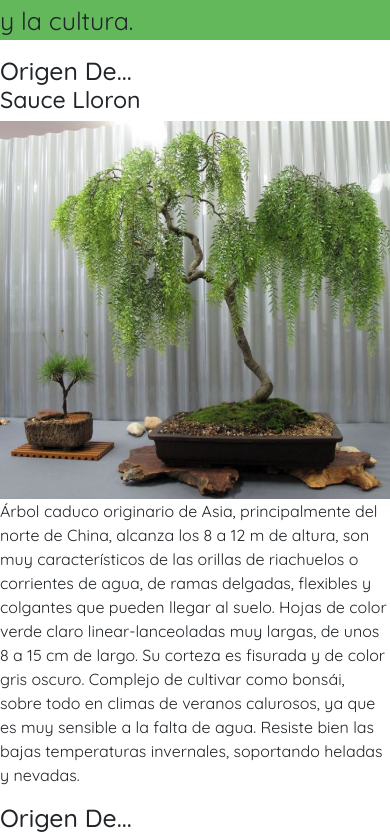
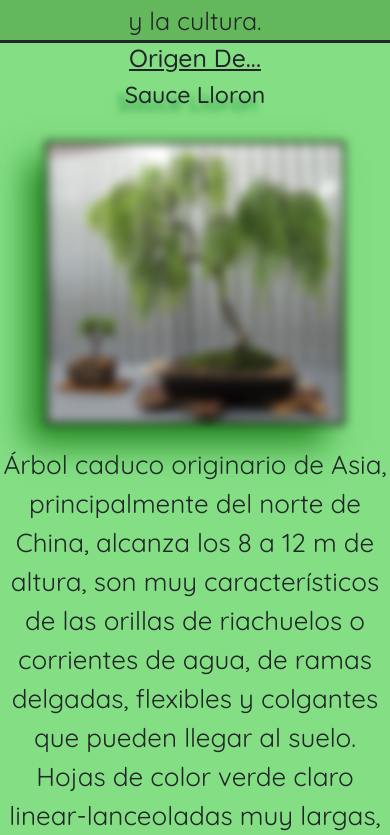
Before and after one commit to EnzoScorcia/PreEntrega3-Scorciapino-Massimo, a website: page pages/origen.html in a window 390 px wide. Shown: the part 2110-2945 px from the top of the page. Drawn offline with nearby package versions, Linux system fonts and the light colour scheme.

Commit message:
Version6

```diff
--- a/pages/origen.html
+++ b/pages/origen.html
@@ -77,13 +77,13 @@
             En resumen, el bonsái es una manifestación de la conexión entre el ser humano y la naturaleza, una expresión
             artística que trasciende el tiempo y la cultura.</p>
     </main>
-    <aside>
-
+    <aside class="asideorigen">
         <div class="saucelloron">
-            <h2 class="accordion-header">
+            <h2>
                 Origen De...
             </h2>
             <h3>Sauce Lloron</h3>
+            <div class="origenimgp">
                 <img src="../img/bonsai-sauce-lloron.jpg" alt="" width="400px" height="auto">
                 <p>Árbol caduco originario de Asia, principalmente del norte de China, alcanza los 8 a 12 m
                     de altura, son muy característicos de las orillas de riachuelos o corrientes de agua, de
@@ -95,12 +95,14 @@
                     soportando heladas y nevadas.
                 </p>
             </div>
-
+        </div>
+        <hr>
         <div class="olmochino">
-            <h2 class="">
+            <h2>
                 Origen De...
             </h2>
             <h3>Olmo Chino</h3>
+            <div class="origenimgp">
                 <img src="../img/olmochino.jpg" alt="" width="400px" height="auto">
                 <p>
                     El Olmo Chino (Ulmus Parviflora) es endémico del Sudeste Asiático y especialmente de
@@ -110,12 +112,14 @@
                     apropiada para el Bonsái.
                 </p>
             </div>
-
+        </div>
+<hr>
         <div class="pino">
-            <h2 class="">
+            <h2>
                 Origen De...
             </h2>
             <h3>Pino</h3>
+            <div class="origenimgp">
                 <img src="../img/bonsaipino.jpg" alt="" width="400px" height="auto">
                 <p>
                     El bonsái de pino es un símbolo de longevidad y fortaleza, originario de Japón. Estos
@@ -123,6 +127,7 @@
                     de la naturaleza en miniatura, una práctica artística que busca la armonía entre el ser
                     humano y su entorno.
                 </p>
+            </div>
         </div>
 
     </aside>
--- a/scss/base/_footer.scss
+++ b/scss/base/_footer.scss
@@ -26,6 +26,7 @@ footer {
 
             li {
                 a {
+                    margin: 10px;
                     color: black;
                     padding: 15px;
                     text-decoration: none;
@@ -33,8 +34,11 @@ footer {
                     font-size: 20px;
 
                     &:hover {
+                        border-radius: 20px;
+                        border: #0b1f08;
+                        border-style: solid;
                         background-color: #003800;
-                        color: black;
+                        color: rgb(255, 255, 255);
                         font-family: Quicksand, sans-serif;
                     }
                 }
--- a/scss/base/_mediaquery.scss
+++ b/scss/base/_mediaquery.scss
@@ -21,6 +21,11 @@
 
     .carousel-inner {
         width: 800px;
+    }
+
+    .asideorigen .origenimgp img{
+        width: 300px;
+        height: auto;
     }
 }
 
@@ -57,7 +62,7 @@ main .cultivo3 .textocultivo{
     }
 
     .foto1 img {
-        width: auto;
+        width: 300px;
         height: 425px;
     }
 
@@ -89,6 +94,14 @@ main .cultivo3 .textocultivo{
     main .parte3cul .imghojas{
         display: flex;
         justify-content: center;
+    }
+
+
+    .asideorigen .origenimgp{
+        display: flex;
+        flex-direction: column;
+        justify-content: center;
+        align-items: center;
     }
 }
 
@@ -186,6 +199,13 @@ main .cultivo3 .textocultivo{
     .foto4 img {
         width: 500px;
         height: auto;
+    }
+}
+
+@media screen and (max-width: 790px) {
+    .foot {
+        display: flex;
+        flex-direction: column;
     }
 }
 
--- a/scss/base/_pages.scss
+++ b/scss/base/_pages.scss
@@ -96,7 +96,11 @@
 
                 .foto1 {
                     grid-area: foto1;
+                    transition: 1s;
 
+                    &:hover {
+                        transform: scale(1.1);
+                    }
                     img {
                         border: #0b1f08;
                         border-style: solid;
@@ -105,7 +109,11 @@
 
                 .foto2 {
                     grid-area: foto2;
+                    transition: 1s;
 
+                    &:hover {
+                        transform: scale(1.1);
+                    }
                     img {
                         border: #0b1f08;
                         border-style: solid;
@@ -114,7 +122,11 @@
 
                 .foto3 {
                     grid-area: foto3;
+                    transition: 1s;
 
+                    &:hover {
+                        transform: scale(1.1);
+                    }
                     img {
                         border: #0b1f08;
                         border-style: solid;
@@ -123,7 +135,11 @@
 
                 .foto4 {
                     grid-area: foto4;
+                    transition: 1s;
 
+                    &:hover {
+                        transform: scale(1.1);
+                    }
                     img {
                         border: #0b1f08;
                         border-style: solid;
@@ -132,7 +148,11 @@
 
                 .foto5 {
                     grid-area: foto5;
+                    transition: 1s;
 
+                    &:hover {
+                        transform: scale(1.1);
+                    }
                     img {
                         border: #0b1f08;
                         border-style: solid;
@@ -321,33 +341,49 @@ aside {
 //! Origen
 
 main {
+    border-bottom-style: solid;
     p {
         font-size: 25px;
+        text-align: center;
+        margin-bottom: 0px;
     }
 }
 
-aside {
-    .accordion {
-        .accordion-item {
-            background-color: #19960cab !important;
+.asideorigen {
+    background-color: #84df84;
+    margin-top: 0px;
+    h2 {
+        text-align: center;
+        text-decoration: underline;
+    }
 
-            h2 {
-                button {
-                    background-color: #19f800a4 !important;
-                }
-            }
+    h3 {
+        text-align: center;
+        text-shadow: -8px 8px 7px rgba(1,123,44,0.7);
+    }
 
-            .collapseone {
-                .accordion-body {
-                    div {
-                        p {
-                            text-align: center;
-                            font-size: 20px;
-                        }
+    .origenimgp {display: flex;
+        justify-content: space-around;
+                img {
+                    margin: 25px;
+                    transition: 1s;
+                    filter: blur(5px);
+                    -webkit-filter: blur(5px);
+                    -moz-filter: blur(5px);
+                    &:hover {
+                        transform: scale(1.1);
+                        filter: none;
                     }
-                }
-
-            }
+            border: #0b1f08;
+            border-style: solid;
+            margin-bottom: 20px;
+            box-shadow: -18px 19px 30px 0px rgba(5,107,3,0.76);
+-webkit-box-shadow: -18px 19px 30px 0px rgba(5,107,3,0.76);
+-moz-box-shadow: -18px 19px 30px 0px rgba(5,107,3,0.76);
+        }
+        p {
+            font-size: 26px;
+            text-align: center;
         }
     }
 }
@@ -645,20 +681,28 @@ main {
         }
     }
 
-    .cultivo3 {display: flex;
-        justify-content:center;
+    .cultivo3 {
+        display: flex;
+        justify-content: center;
+
         img {
             margin: 5px;
             border-color: #0b1f08;
-            border-style: solid;}
-        .textocultivo{width: 800px;
+            border-style: solid;
+        }
+
+        .textocultivo {
+            width: 800px;
+
             h2 {
                 text-decoration: underline;
                 text-shadow: 4px 4px 2px rgba(39, 95, 20, 0.6);
                 text-align: center;
             }
 
-            p {text-align: center;}
+            p {
+                text-align: center;
+            }
 
 
             h3 {
--- a/scss/estilos.scss
+++ b/scss/estilos.scss
@@ -11,4 +11,5 @@
     padding: 0;
     box-sizing: border-box;
     font-family: Quicksand, sans-serif;
+    cursor: grab;
 }
```
Also changed, not shown: css/estilos.css. Lines whose indentation alone changed are shown as unchanged.
